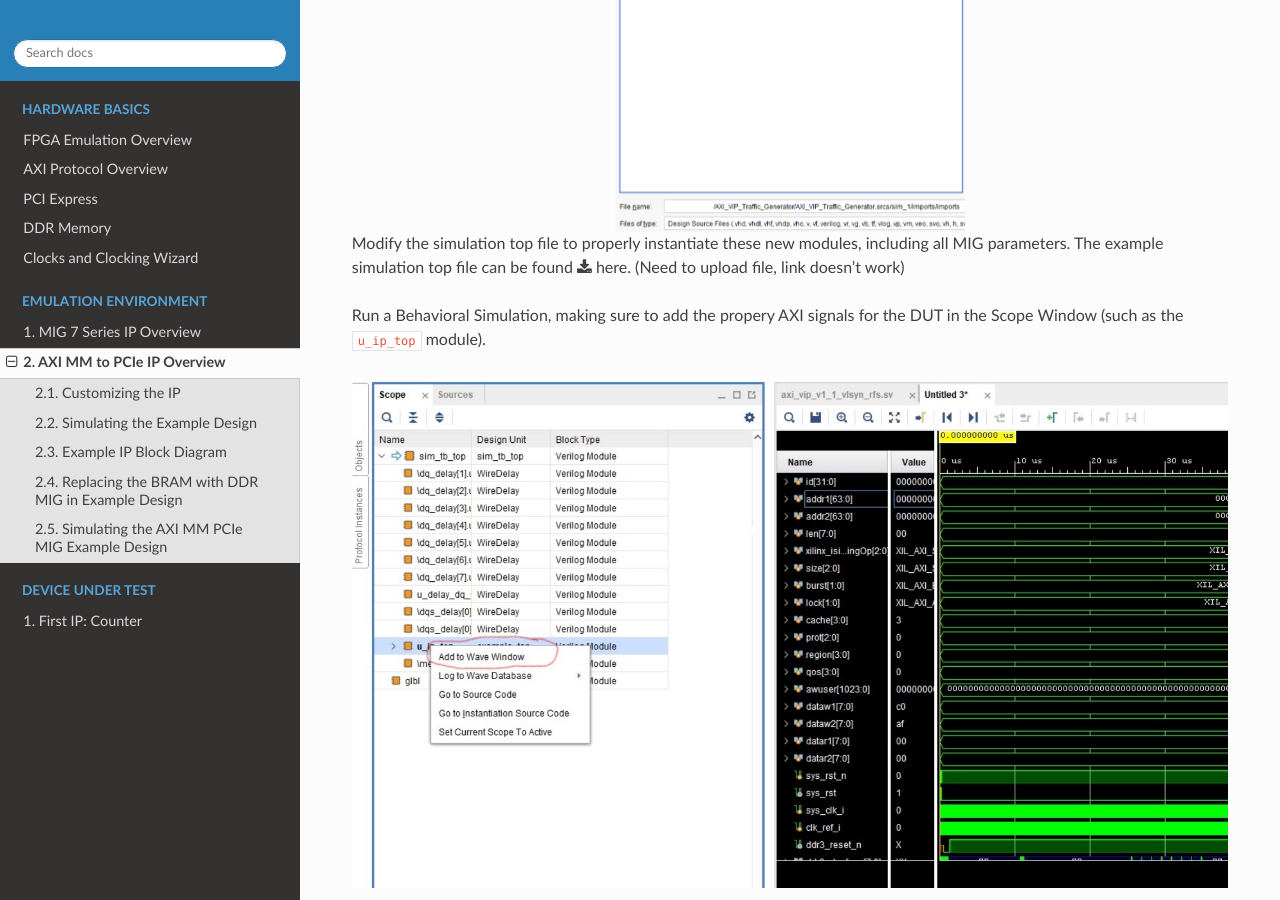
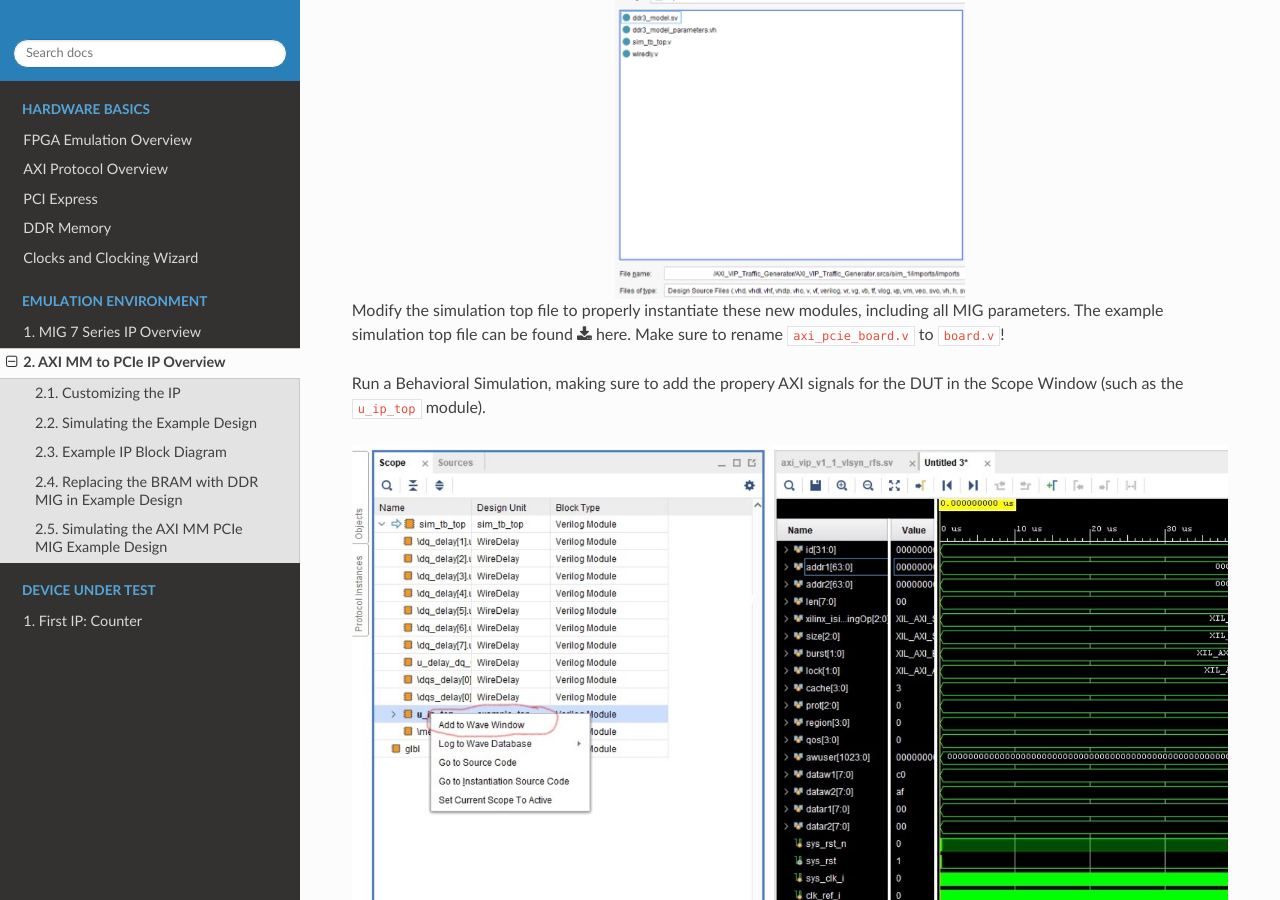
Before and after one commit to fpgaemu/fpgaemu, a Sphinx documentation site: the page built from docs/axi_pcie.rst, in a window 1280 px wide and 900 px high, scrolled down 14468 px. Built offline with Sphinx 7.4.7 and the Read the Docs theme 2.0.0, drawn with Linux system fonts in a browser that asks for light colours; some of the changed text lies outside the part shown.

Commit message:
Update MIG page

```diff
--- a/docs/axi_pcie.rst
+++ b/docs/axi_pcie.rst
@@ -149,7 +149,7 @@
 design top file. Open ``xilinx_axi_pcie_ep.v`` and remove the instantiation of the BRAM Controller,
 replacing it with instantiations of both the MIG and SmartConnect.
 
-.. Important:: If you want to download the top file instead, go :download:`here </files/example_top_axi.v>`. (Need to upload file, link doesn't work)!
+.. Important:: If you want to download the top file instead, go :download:`here </files/xilinx_axi_pcie_ep.v>`.
 
 .. code-block:: verilog
 
@@ -718,6 +718,12 @@
     `endif
 ..
 
+.. figure:: /images/pcie/pcie_mig_schematic.png
+    :alt: PCIe MIG Schematic
+    :align: center
+
+    The complete PCIe and MIG schematic
+
 .. _Simulating AXI MM PCIe MIG:
 
 Simulating the AXI MM PCIe MIG Example Design
@@ -750,7 +756,7 @@
    :width: 40%
 
 Modify the simulation top file to properly instantiate these new modules, including
-all MIG parameters. The example simulation top file can be found :download:`here </files/example_top_axi.v>`. (Need to upload file, link doesn't work)
+all MIG parameters. The example simulation top file can be found :download:`here </files/axi_pcie_board.v>`. Make sure to rename ``axi_pcie_board.v`` to ``board.v``!
 
 Run a Behavioral Simulation, making sure to add the propery AXI signals for the DUT in the
 Scope Window (such as the ``u_ip_top`` module).
```
Also changed, not shown: docs/images/pcie/pcie_mig_schematic.PNG (added), 2 other files.
